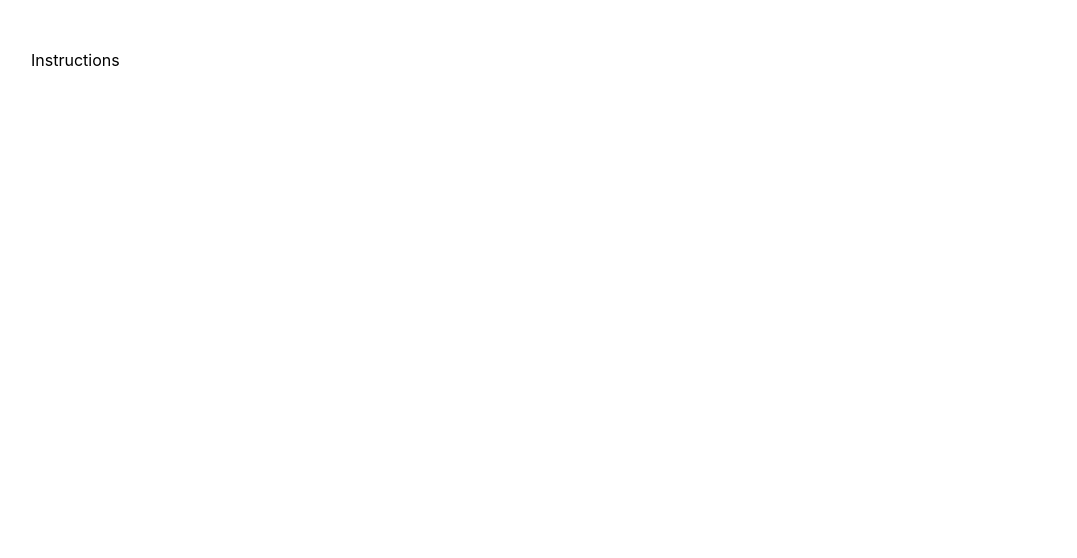
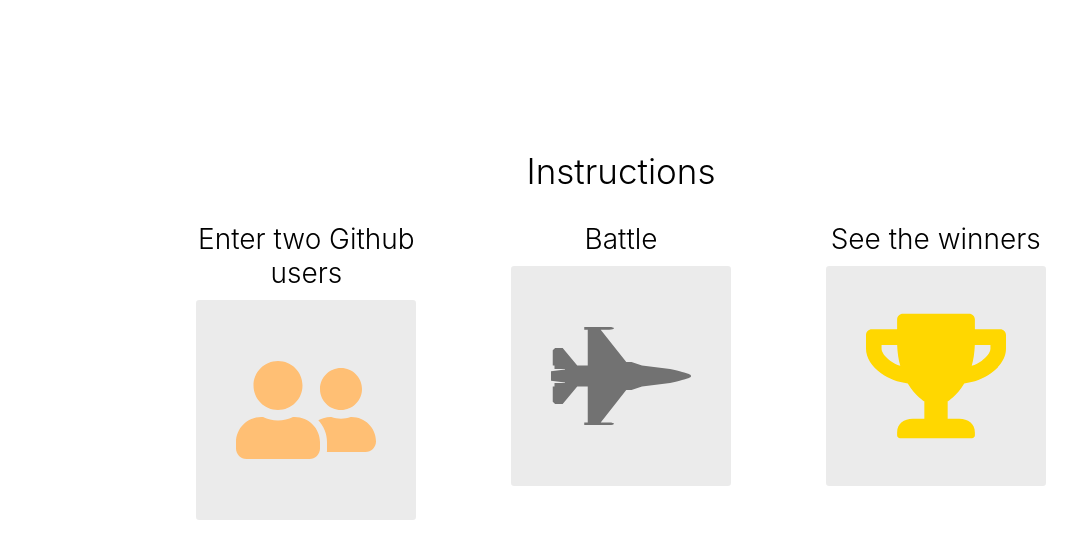
Before and after one commit to bmdoane/github-battle, a React app: page / in a window 1280 px wide. Shown: the whole page, without its empty margins (19-1096 px from the left). Built offline with nearby package versions, Linux system fonts and the light colour scheme.

Commit message:
Battle component cards set up w/ styling

```diff
--- a/app/components/Battle.js
+++ b/app/components/Battle.js
@@ -1,9 +1,26 @@
 import React from 'react'
+import { FaUserFriends, FaFighterJet, FaTrophy } from 'react-icons/fa'
 
-function Instructions () {
+function Instructions() {
   return (
-    <div>
-      Instructions
+    <div className='instructions-container'>
+      <h1 className='center-text header-lg'>
+        Instructions
+      </h1>
+      <ol className='container-sm grid center-text battle-instructions'>
+        <li>
+          <h3 className='header-sm'>Enter two Github users</h3>
+          <FaUserFriends className='bg-light' color='rgb(255, 191, 116)' size={140} />
+        </li>
+        <li>
+          <h3 className='header-sm'>Battle</h3>
+          <FaFighterJet className='bg-light' color='#727272' size={140} />
+        </li>
+        <li>
+          <h3 className='header-sm'>See the winners</h3>
+          <FaTrophy className='bg-light' color='rgb(255, 215, 0)' size={140} />
+        </li>
+      </ol>
     </div>
   )
 }
--- a/app/index.css
+++ b/app/index.css
@@ -51,8 +51,14 @@
 
 .header-lg {
   font-size: 35px;
-  font-weight: 300px;
+  font-weight: 300;
   margin: 20px;
+}
+
+.header-sm {
+  font-size: 28px;
+  font-weight: 300;
+  margin: 10px;
 }
 
 .avatar {
@@ -68,7 +74,7 @@
 }
 
 .link {
-  color: #E7000C;
+  color: rgb(187, 46, 31);
   text-decoration: none;
   font-weight: bold;
 }
@@ -111,3 +117,27 @@
 .repo img {
   margin-bottom: 8px;
 }
+
+.instructions-container {
+  margin: 100px 0;
+}
+
+.container-sm {
+  width: 80%;
+  margin: 0 auto;
+}
+
+.battle-instructions {
+  padding: 0;
+  font-size: 25px;
+}
+
+.battle-instructions li {
+  flex: 1;
+  width: 300px;
+}
+
+.battle-instructions svg {
+  padding: 40px;
+  border-radius: 3px;
+}
```
